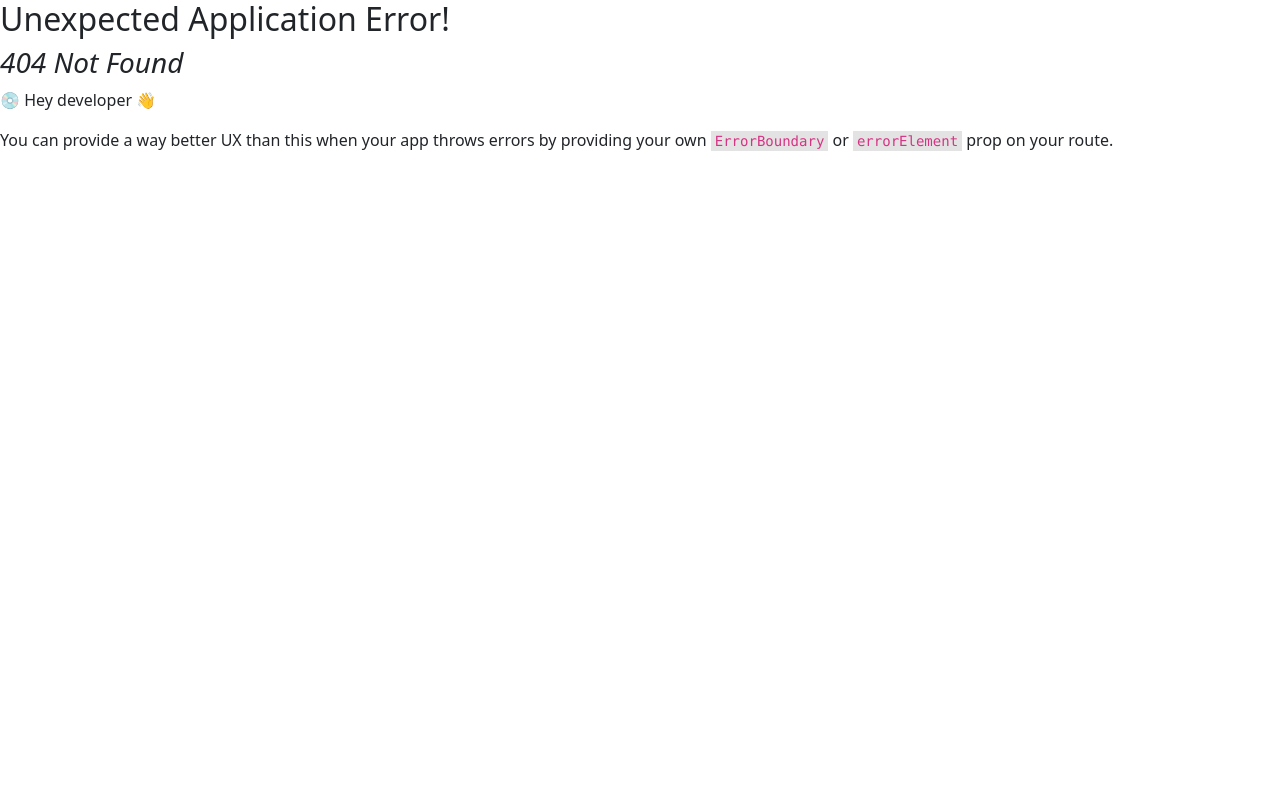
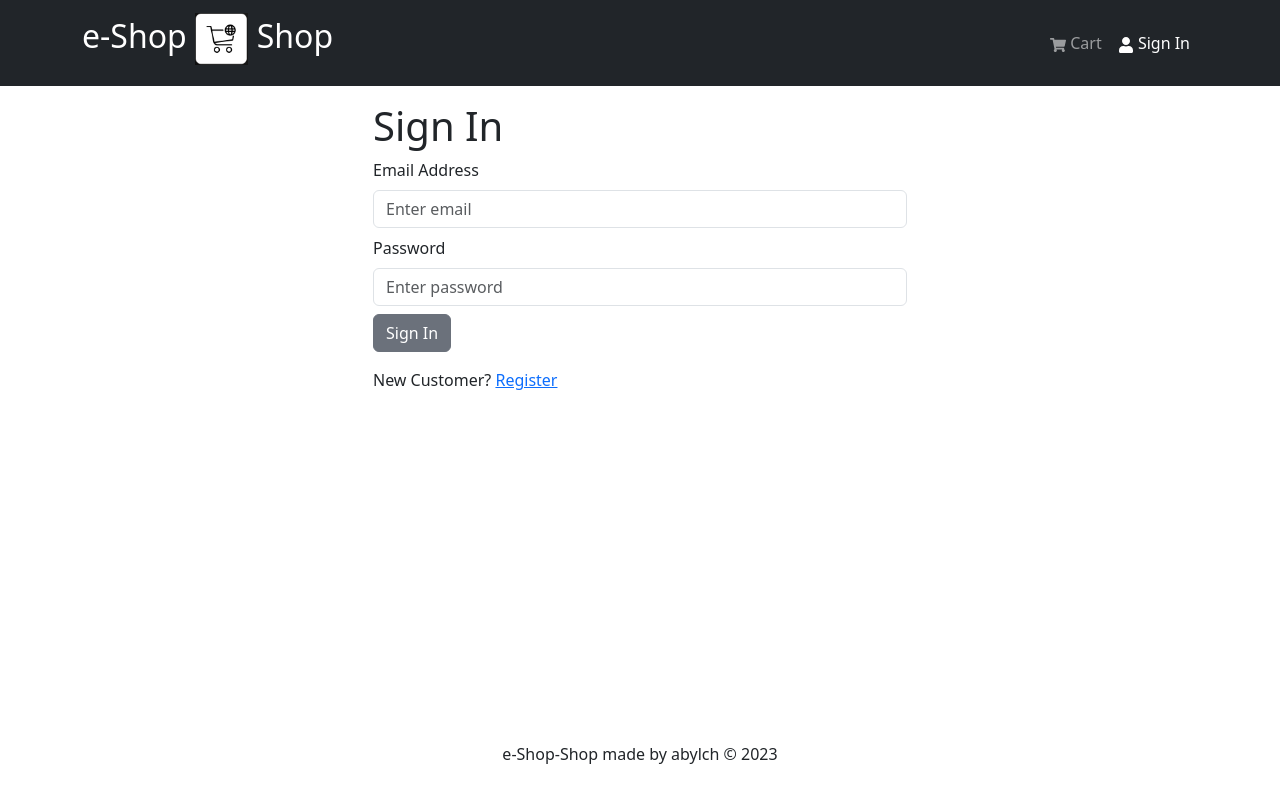
Before and after one commit to abylch/e-commerce-mern-redux-v1, a React (Create React App) app in the folder frontend/: page /login in a window 1280 px wide. Before the commit this address had no page. Built offline with nearby package versions, Linux system fonts and the light colour scheme.

Commit message:
auth userApi slices, loginScreen form, header signin? userInfo.name

```diff
--- a/frontend/package.json
+++ b/frontend/package.json
@@ -18,6 +18,7 @@
     "react-router-bootstrap": "^0.26.2",
     "react-router-dom": "^6.21.0",
     "react-scripts": "5.0.1",
+    "react-toastify": "^9.1.3",
     "web-vitals": "^2.1.4"
   },
   "scripts": {
--- a/frontend/src/App.js
+++ b/frontend/src/App.js
@@ -8,11 +8,16 @@
 import { Container } from 'react-bootstrap';
 import Header from './components/Header';
 import Footer from './components/Footer';
+// npm i react-toastify
+import { ToastContainer } from 'react-toastify';
+import 'react-toastify/dist/ReactToastify.css';
+
 
 
 const App = () => {
   return (
     <>
+      <ToastContainer />
       <Header />
       {/* p - sets padding across a container
       y - sets padding vertically across a container, that is both padding-top and padding-bottom
--- /dev/null
+++ b/frontend/src/components/FormContainer.jsx
@@ -0,0 +1,15 @@
+import { Container, Row, Col } from 'react-bootstrap';
+
+const FormContainer = ({ children }) => {
+  return (
+    <Container>
+      <Row className='justify-content-md-center'>
+        <Col xs={12} md={6}>
+          {children}
+        </Col>
+      </Row>
+    </Container>
+  );
+};
+
+export default FormContainer;
--- a/frontend/src/components/Header.jsx
+++ b/frontend/src/components/Header.jsx
@@ -1,5 +1,5 @@
 import React from 'react'
-import { Navbar, Nav, Container, Badge } from 'react-bootstrap';
+import { Navbar, Nav, Container, NavDropdown, Badge } from 'react-bootstrap';
 import { FaShoppingCart, FaUser } from 'react-icons/fa';
 import logo from '../assets/e-shop-logo.PNG';
 import { LinkContainer } from 'react-router-bootstrap';
@@ -9,6 +9,12 @@
     // slect the cart items state
     const { cartItems } = useSelector((state) => state.cart);
     console.log("header cartItems : ", cartItems )
+
+    const { userInfo } = useSelector((state) => state.auth);
+
+    const logoutHandler = () => {
+    console.log('logout');
+    };
 
   return (
     <header>
@@ -32,9 +38,24 @@
                             )}
                             </Nav.Link>
                         </LinkContainer>
-                        <LinkContainer to="/login">
-                            <Nav.Link><FaUser/> Sign In</Nav.Link>
-                        </LinkContainer>
+                        {userInfo ? (
+                <>
+                  <NavDropdown title={userInfo.name} id='username'>
+                    <LinkContainer to='/profile'>
+                      <NavDropdown.Item>Profile</NavDropdown.Item>
+                    </LinkContainer>
+                    <NavDropdown.Item onClick={logoutHandler}>
+                      Logout
+                    </NavDropdown.Item>
+                  </NavDropdown>
+                </>
+              ) : (
+                <LinkContainer to='/login'>
+                  <Nav.Link>
+                    <FaUser /> Sign In
+                  </Nav.Link>
+                </LinkContainer>
+              )}
                     </Nav>
                 </Navbar.Collapse>
                 </Container>
--- a/frontend/src/constants.js
+++ b/frontend/src/constants.js
@@ -1,5 +1,5 @@
 export const BASE_URL = 'http://localhost:3001';
 export const PRODUCTS_URL = '/api/products';
-export const USERS_URL = '/api/user';
+export const USERS_URL = '/api/users';
 export const ORDERS_URL = '/api/orders';
 export const PAYPAL_URL = '/api/config/paypal';
--- a/frontend/src/index.js
+++ b/frontend/src/index.js
@@ -17,6 +17,7 @@
 import { Provider } from 'react-redux';
 import store from './store';
 import CartScreen from './screens/CartScreen';
+import LoginScreen from './screens/LoginScreen';
 
 // creates routes from elements
 const router = createBrowserRouter(
@@ -26,6 +27,7 @@
       <Route index={true} path="/" element={<HomeScreen />} />
       <Route path="/product/:id" element={<ProductScreen />} />
       <Route path='/cart' element={<CartScreen />} />
+      <Route path='/login' element={<LoginScreen />} />
     </Route>
      ) );
 
--- /dev/null
+++ b/frontend/src/screens/LoginScreen.jsx
@@ -0,0 +1,88 @@
+import { useState, useEffect } from 'react';
+import { Link, useLocation, useNavigate } from 'react-router-dom';
+import { Form, Button, Row, Col } from 'react-bootstrap';
+import { useDispatch, useSelector } from 'react-redux';
+import Loader from '../components/Loader';
+import FormContainer from '../components/FormContainer';
+
+import { useLoginMutation } from '../slices/userApiSlice';
+import { setCredentials } from '../slices/authSlice';
+import { toast } from 'react-toastify';
+
+const LoginScreen = () => {
+  const [email, setEmail] = useState('');
+  const [password, setPassword] = useState('');
+
+  const dispatch = useDispatch();
+  const navigate = useNavigate();
+
+  const [login, { isLoading }] = useLoginMutation();
+
+  const { userInfo } = useSelector((state) => state.auth);
+
+  const { search } = useLocation();
+  const sp = new URLSearchParams(search);
+  const redirect = sp.get('redirect') || '/';
+
+  useEffect(() => {
+    if (userInfo) {
+      navigate(redirect);
+    }
+  }, [navigate, redirect, userInfo]);
+
+  const submitHandler = async (e) => {
+    e.preventDefault();
+    try {
+      const res = await login({ email, password }).unwrap();
+      dispatch(setCredentials({ ...res }));
+      navigate(redirect);
+    } catch (err) {
+      toast.error(err?.data?.message || err.error);
+    }
+  };
+
+  return (
+    <FormContainer>
+      <h1>Sign In</h1>
+
+      <Form onSubmit={submitHandler}>
+        <Form.Group className='my-2' controlId='email'>
+          <Form.Label>Email Address</Form.Label>
+          <Form.Control
+            type='email'
+            placeholder='Enter email'
+            value={email}
+            onChange={(e) => setEmail(e.target.value)}
+          ></Form.Control>
+        </Form.Group>
+
+        <Form.Group className='my-2' controlId='password'>
+          <Form.Label>Password</Form.Label>
+          <Form.Control
+            type='password'
+            placeholder='Enter password'
+            value={password}
+            onChange={(e) => setPassword(e.target.value)}
+          ></Form.Control>
+        </Form.Group>
+
+        <Button disabled={isLoading} type='submit' variant='primary'>
+          Sign In
+        </Button>
+
+        {isLoading && <Loader />}
+      </Form>
+
+      <Row className='py-3'>
+        <Col>
+          New Customer?{' '}
+          <Link to={redirect ? `/register?redirect=${redirect}` : '/register'}>
+            Register
+          </Link>
+        </Col>
+      </Row>
+    </FormContainer>
+  );
+};
+
+export default LoginScreen;
--- /dev/null
+++ b/frontend/src/slices/authSlice.js
@@ -0,0 +1,28 @@
+import { createSlice } from '@reduxjs/toolkit';
+
+const initialState = {
+  userInfo: localStorage.getItem('userInfo')
+    ? JSON.parse(localStorage.getItem('userInfo'))
+    : null,
+};
+
+const authSlice = createSlice({
+  name: 'auth',
+  initialState,
+  reducers: {
+    setCredentials: (state, action) => {
+      state.userInfo = action.payload;
+      localStorage.setItem('userInfo', JSON.stringify(action.payload));
+    },
+
+    // logout: (state, action) => {
+    //   state.userInfo = null;
+    //   localStorage.removeItem('userInfo');
+    // },
+  },
+});
+
+//export const { setCredentials, logout } = authSlice.actions;
+export const { setCredentials } = authSlice.actions;
+
+export default authSlice.reducer;
--- /dev/null
+++ b/frontend/src/slices/userApiSlice.js
@@ -0,0 +1,16 @@
+import { apiSlice } from './apiSlice';
+import { USERS_URL } from '../constants';
+
+export const userApiSlice = apiSlice.injectEndpoints({
+  endpoints: (builder) => ({
+    login: builder.mutation({
+      query: (data) => ({
+        url: `${USERS_URL}/auth`,
+        method: 'POST',
+        body: data,
+      }),
+    }),
+  }),
+});
+
+export const { useLoginMutation } = userApiSlice;
--- a/frontend/src/store.js
+++ b/frontend/src/store.js
@@ -1,11 +1,14 @@
 import { configureStore } from '@reduxjs/toolkit';
 import { apiSlice } from './slices/apiSlice.js';
 import cartSliceReducer from './slices/cartSlice';
+// redux authentication reducer
+import authReducer from './slices/authSlice';
 
 const store = configureStore({
   reducer: {
     [apiSlice.reducerPath]: apiSlice.reducer,
     cart: cartSliceReducer,
+    auth: authReducer,
   },
   middleware: (getDefaultMiddleware) =>
     getDefaultMiddleware().concat(apiSlice.middleware),
```
Also changed, not shown: 1 other file (tests, documents, lock files or other folders).
